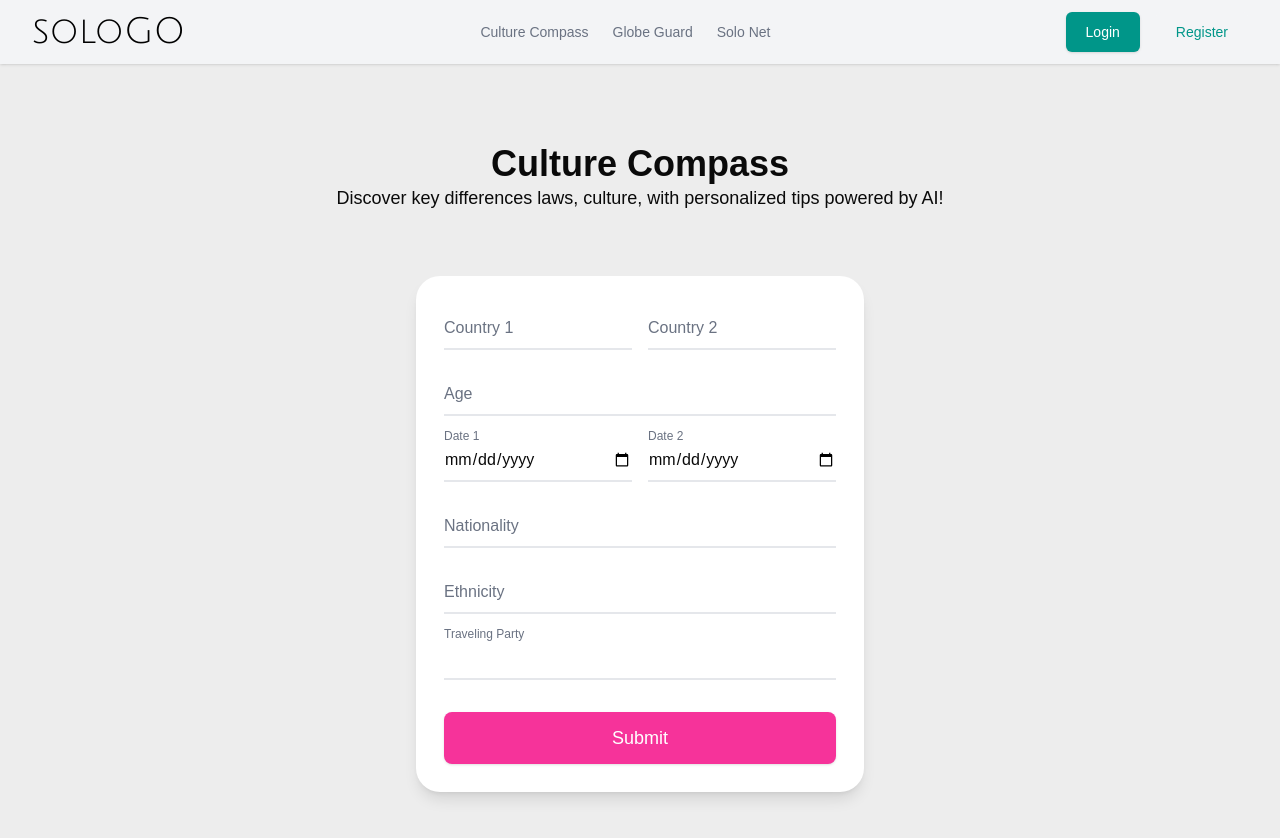
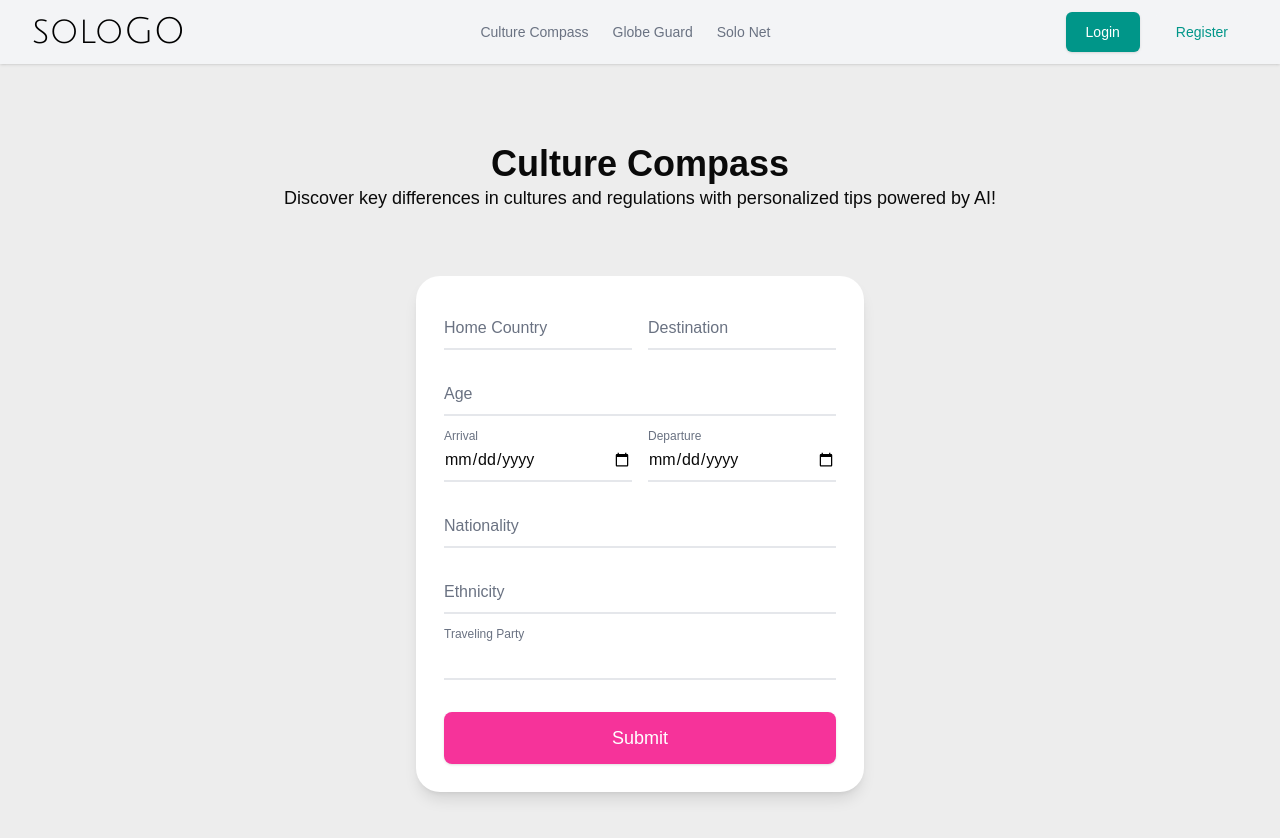
Before and after one commit to chwrd/UWB-Hacks-2025, a Next.js app in the folder solo-traveler/: page /CultureCompass in a window 1280 px wide. Shown: the top 838 px of the page. Built offline with nearby package versions, Linux system fonts and the light colour scheme.

Commit message:
updated form contents

```diff
--- a/solo-traveler/src/app/CultureCompass/page.js
+++ b/solo-traveler/src/app/CultureCompass/page.js
@@ -36,7 +36,7 @@ export default function CultureCompass() {
             {/* Introductionn */}
             <div className="flex flex-col items-center mt-20">
                 <h1 className="text-4xl font-bold">Culture Compass</h1>
-                <p className="text-lg mb-4"> Discover key differences laws, culture, with personalized tips powered by AI!</p>
+                <p className="text-lg mb-4"> Discover key differences in cultures and regulations with personalized tips powered by AI!</p>
             </div>
 
 
@@ -75,28 +75,28 @@ export default function CultureCompass() {
                 <div className="mx-auto max-w-md p-7 bg-white border-0 shadow-lg sm:rounded-3xl">
 
                     <form id="form" noValidate>
-                        {/* Country 1 and Country 2 */}
+                        {/* Home Country and Destination */}
                         <div className="flex flex-row space-x-4">
                             <div className="relative z-0 w-full mb-5">
                                 <input
                                     type="text"
-                                    name="country1"
+                                    name="homeCountry"
                                     placeholder=" "
                                     className="pt-3 pb-2 block w-full px-0 mt-0 bg-transparent border-0 border-b-2 appearance-none focus:outline-none focus:ring-0 focus:border-black border-gray-200"
                                 />
-                                <label htmlFor="country1" className="absolute duration-300 top-3 -z-1 origin-0 text-gray-500">
-                                    Country 1
+                                <label htmlFor="homeCountry" className="absolute duration-300 top-3 -z-1 origin-0 text-gray-500">
+                                    Home Country
                                 </label>
                             </div>
                             <div className="relative z-0 w-full mb-5">
                                 <input
                                     type="text"
-                                    name="country2"
+                                    name="destination"
                                     placeholder=" "
                                     className="pt-3 pb-2 block w-full px-0 mt-0 bg-transparent border-0 border-b-2 appearance-none focus:outline-none focus:ring-0 focus:border-black border-gray-200"
                                 />
-                                <label htmlFor="country2" className="absolute duration-300 top-3 -z-1 origin-0 text-gray-500">
-                                    Country 2
+                                <label htmlFor="destination" className="absolute duration-300 top-3 -z-1 origin-0 text-gray-500">
+                                    Destination
                                 </label>
                             </div>
                         </div>
@@ -119,23 +119,23 @@ export default function CultureCompass() {
                             <div className="relative z-0 w-full mb-5">
                                 <input
                                     type="date"
-                                    name="date1"
+                                    name="arrival"
                                     placeholder=" "
                                     className="pt-3 pb-2 block w-full px-0 mt-0 bg-transparent border-0 border-b-2 appearance-none focus:outline-none focus:ring-0 focus:border-black border-gray-200"
                                 />
-                                <label htmlFor="date1" className="absolute duration-300 top-3 -z-1 origin-0 text-gray-500">
-                                    Date 1
+                                <label htmlFor="arrival" className="absolute duration-300 top-3 -z-1 origin-0 text-gray-500">
+                                    Arrival
                                 </label>
                             </div>
                             <div className="relative z-0 w-full mb-5">
                                 <input
                                     type="date"
-                                    name="date2"
+                                    name="departure"
                                     placeholder=" "
                                     className="pt-3 pb-2 block w-full px-0 mt-0 bg-transparent border-0 border-b-2 appearance-none focus:outline-none focus:ring-0 focus:border-black border-gray-200"
                                 />
-                                <label htmlFor="date2" className="absolute duration-300 top-3 -z-1 origin-0 text-gray-500">
-                                    Date 2
+                                <label htmlFor="departure" className="absolute duration-300 top-3 -z-1 origin-0 text-gray-500">
+                                    Departure
                                 </label>
                             </div>
                         </div>
@@ -199,7 +199,7 @@ export default function CultureCompass() {
                             <input
                                 type="text"
                                 name="hi"
-                                placeholder="Add additional information - disability, etc."
+                                placeholder="Add additional information - elderly, children, disabilites, etc."
                                 className="pt-3 pb-2 block w-full px-0 mt-0 bg-transparent border-0 border-b-2 appearance-none focus:outline-none focus:ring-0 focus:border-black border-gray-200"
                             />
                         </div>
```
Also changed, not shown: 1 other file (tests, documents, lock files or other folders).
